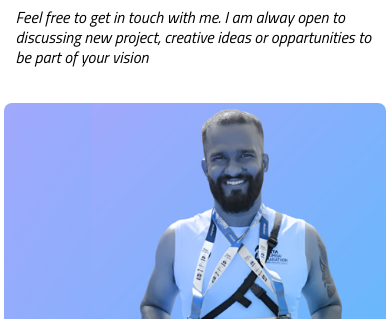
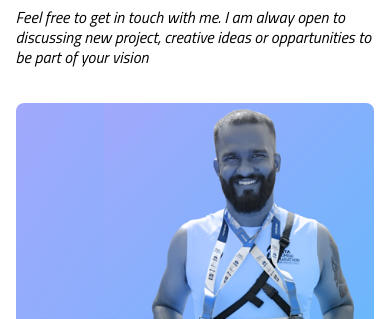
Before and after one commit to parvatprajapati/bikidas, a plain HTML site: page index.html in a window 390 px wide. Shown: the part 1800-2119 px from the top of the page. Drawn offline with nearby package versions, Linux system fonts and the light colour scheme; files whose address does not match are found by name.

Commit message:
Update style.css
csschanges

```diff
--- a/css/style.css
+++ b/css/style.css
@@ -1335,8 +1335,8 @@ footer{
 		padding-right:0;
 	}
 	.expDetailsWrapper.mRLMinus{
-    margin-left: -12px;
-    margin-right: -12px;
+    margin-left: 0px;
+    margin-right: 0px;
 }
     .buttonGS{
         width: 80%;
```
